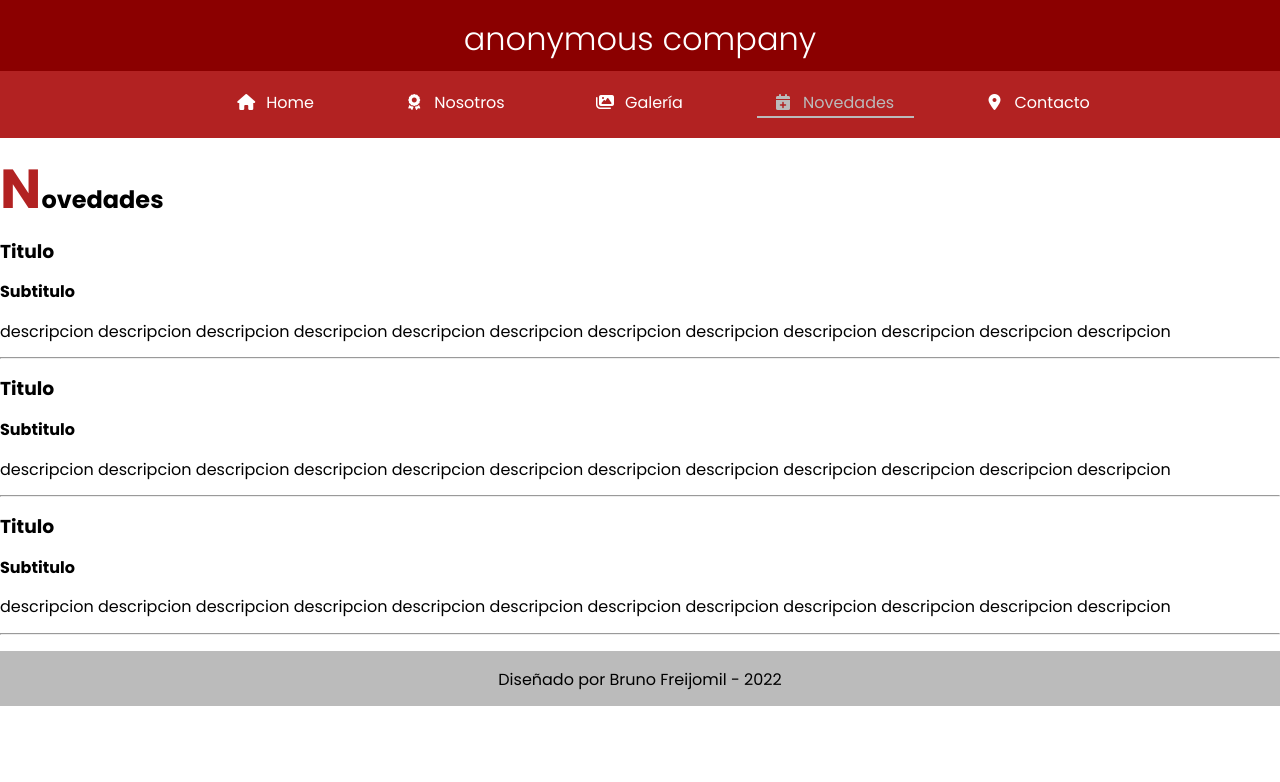
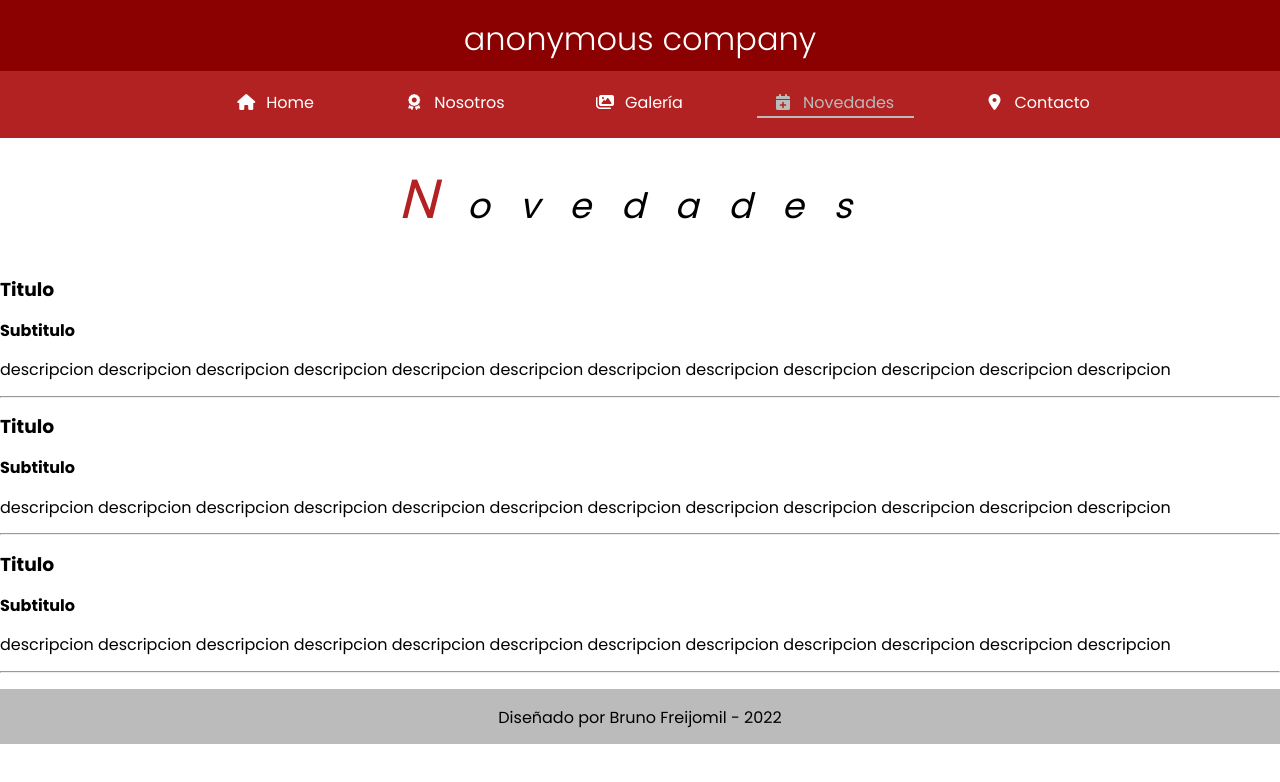
Before and after one commit to Fullimol/Modulo3-U1-tarea, a plain HTML site: page novedades.html in a window 1280 px wide. Drawn offline with Linux system fonts and the light colour scheme.

Commit message:
"novedades" casi listo

```diff
--- a/css/style.css
+++ b/css/style.css
@@ -223,6 +223,17 @@ footer p {
     padding-bottom: 20px;
 }
 
+/*Novedades*/
+
+.titu-novedades {
+    font-size: 35px;
+    font-style: italic;
+    letter-spacing: 30px;
+    text-align: center;
+    padding-bottom: 20px;
+    font-weight: 400;
+}
+
 /*contacto*/
 
 .titu-contacto {
--- a/novedades.html
+++ b/novedades.html
@@ -35,7 +35,7 @@
     </nav>
 
     <main>
-        <h2><span>N</span>ovedades</h2>
+        <h2 class="titu-novedades"><span>N</span>ovedades</h2>
         <div class="novedades">
             <h3>Titulo</h3>
             <h4>Subtitulo</h4>
```
